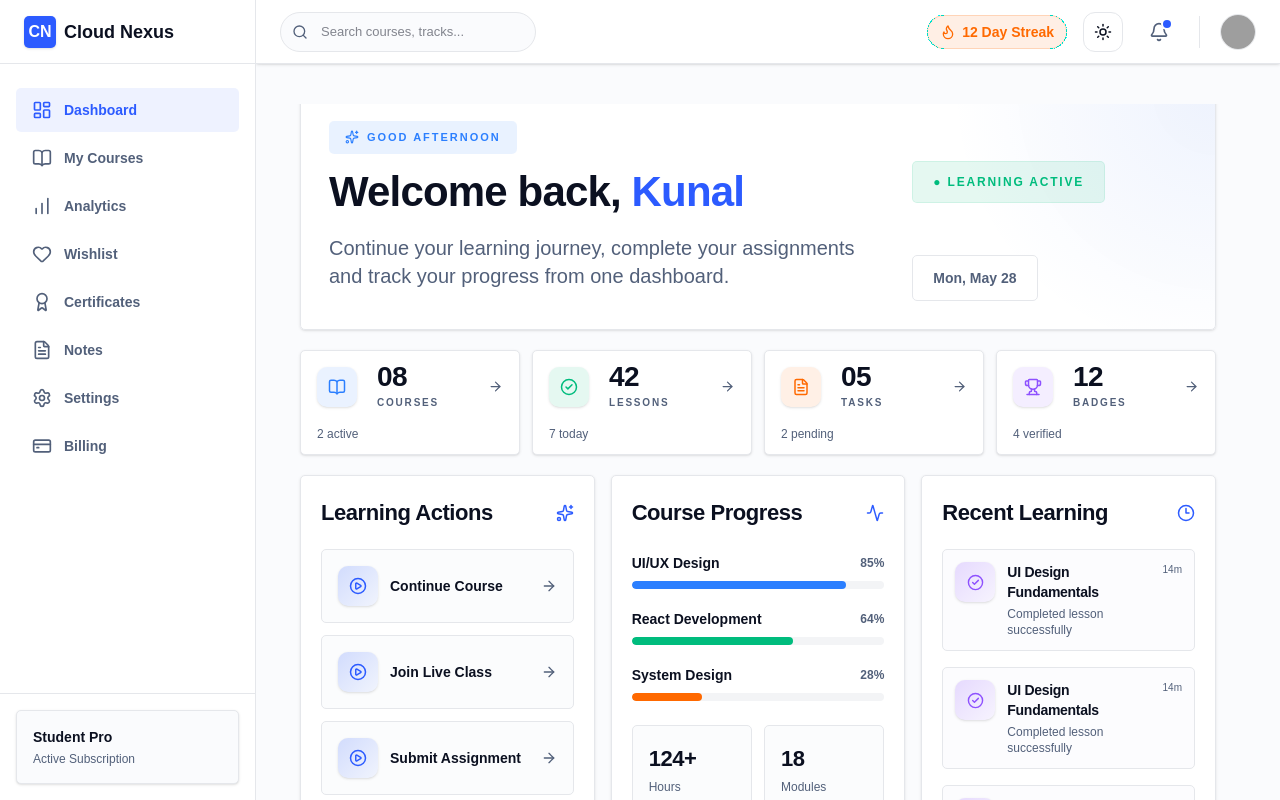
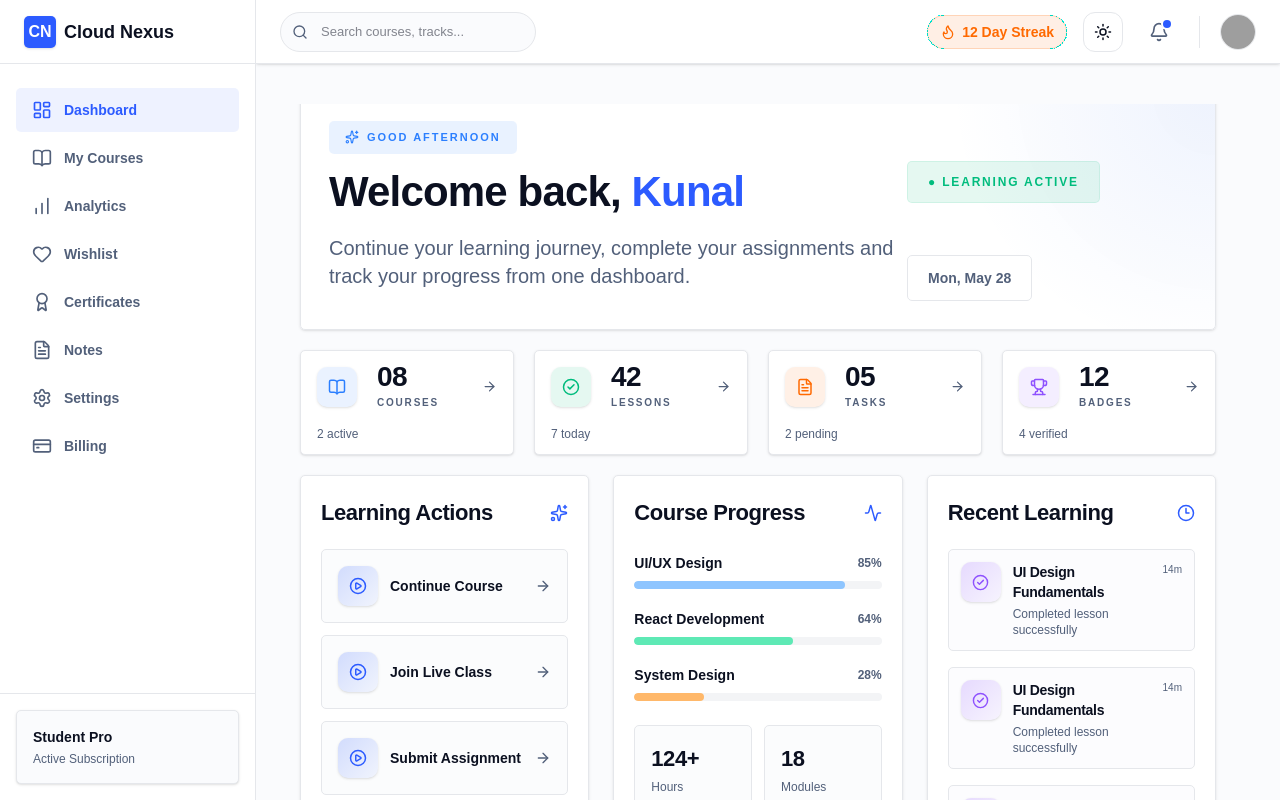
Before and after one commit to CloudNexus-Org/LMS, a React (Vite) app: page /student/dashboard in a window 1280 px wide. Built offline with nearby package versions, Linux system fonts and the light colour scheme; no server answers; grey boxes are pictures that could not be loaded.

Commit message:
Student Dashboard and login

```diff
--- a/src/components/sections/Hero.jsx
+++ b/src/components/sections/Hero.jsx
@@ -199,10 +199,10 @@ dark:bg-[#0f172a]/80
 
                   max-w-[580px]
 
-                  text-[18px]
+                  text-[17px]
                   leading-7
 
-                  sm:text-[23px]
+                  sm:text-[21px]
                   sm:leading-8
 
                   ${bodyColor}
--- a/src/index.css
+++ b/src/index.css
@@ -1,9 +1,9 @@
     @import "tailwindcss";
     @variant dark (&:where([data-theme="dark"], [data-theme="dark"] *));
     @theme inline {
-        --font-sans: "Russo one", sans-serif;
-        --font-display: "Russo one", sans-serif;
-        --font-mono: "Russo one", sans-serif;
+        --font-sans: "Russo One", sans-serif;
+        --font-display: "Russo One", sans-serif;
+        --font-mono: "Russo One", sans-serif;
         --color-bg: var(--bg);
         --color-surface: var(--surface);
         --color-elevated: var(--elevated);
--- a/src/pages/LoginPage.jsx
+++ b/src/pages/LoginPage.jsx
@@ -279,7 +279,7 @@ export default function LoginPage() {
                       placeholder="your_username"
                       className="
                         w-full bg-transparent
-                        text-[15px] text-text
+                        text-[17px] text-text
                         outline-none
                         placeholder:text-subtle
                       "
@@ -302,7 +302,7 @@ export default function LoginPage() {
                     <Link
                       to="/forgot-password"
                       className="
-                        text-[12px]
+                        text-[17px]
                         font-medium
                         text-primary
                         transition
--- a/src/pages/student/StudentDashboardPage.jsx
+++ b/src/pages/student/StudentDashboardPage.jsx
@@ -29,10 +29,10 @@ export default function StudentDashboardPage() {
         >
           <div className="absolute inset-0 bg-[radial-gradient(circle_at_top_right,rgba(37,99,235,0.08),transparent_28%)]" />
 
-          <div className="relative flex flex-col gap-6 lg:flex-row lg:items-start lg:justify-between">
+          <div className="relative flex flex-col gap-2 lg:flex-row lg:items-start lg:justify-between">
             {/* LEFT */}
             <div>
-              <div className="mb-3 flex flex-wrap items-center gap-3">
+              <div className="mb-3 flex flex-wrap items-center gap-10">
                 <div
                   className="
                     inline-flex items-center gap-2
@@ -111,7 +111,7 @@ export default function StudentDashboardPage() {
         </section>
 
 {/* STATS */}
-<section className="grid grid-cols-2 gap-3 xl:grid-cols-4 -ml-5">
+<section className="grid grid-cols-2 gap-5 xl:grid-cols-4 -ml-5">
   {[
     {
       title: "Courses",
@@ -265,7 +265,7 @@ export default function StudentDashboardPage() {
 </section>
 
         {/* LOWER GRID */}
-        <section className="grid grid-cols-1 gap-4 xl:grid-cols-12 -ml-5">
+        <section className="grid grid-cols-1 gap-6 xl:grid-cols-12 -ml-5">
           {/* LEARNING ACTIONS */}
           <div className="xl:col-span-4">
             <div
@@ -372,19 +372,19 @@ export default function StudentDashboardPage() {
                     title: "UI/UX Design",
                     width: "85%",
                     value: "85%",
-                    color: "bg-blue-500",
+                    color: "bg-blue-300",
                   },
                   {
                     title: "React Development",
                     width: "64%",
                     value: "64%",
-                    color: "bg-emerald-500",
+                    color: "bg-emerald-300",
                   },
                   {
                     title: "System Design",
                     width: "28%",
                     value: "28%",
-                    color: "bg-orange-500",
+                    color: "bg-orange-300",
                   },
                 ].map((item, index) => (
                   <div key={index}>
@@ -526,7 +526,7 @@ export default function StudentDashboardPage() {
             </button>
           </div>
 
-          <div className="grid grid-cols-1 gap-5 md:grid-cols-2 xl:grid-cols-4">
+          <div className="grid grid-cols-1 gap-3 md:grid-cols-2 xl:grid-cols-4">
             {[
               {
                 date: "Tomorrow",
```
